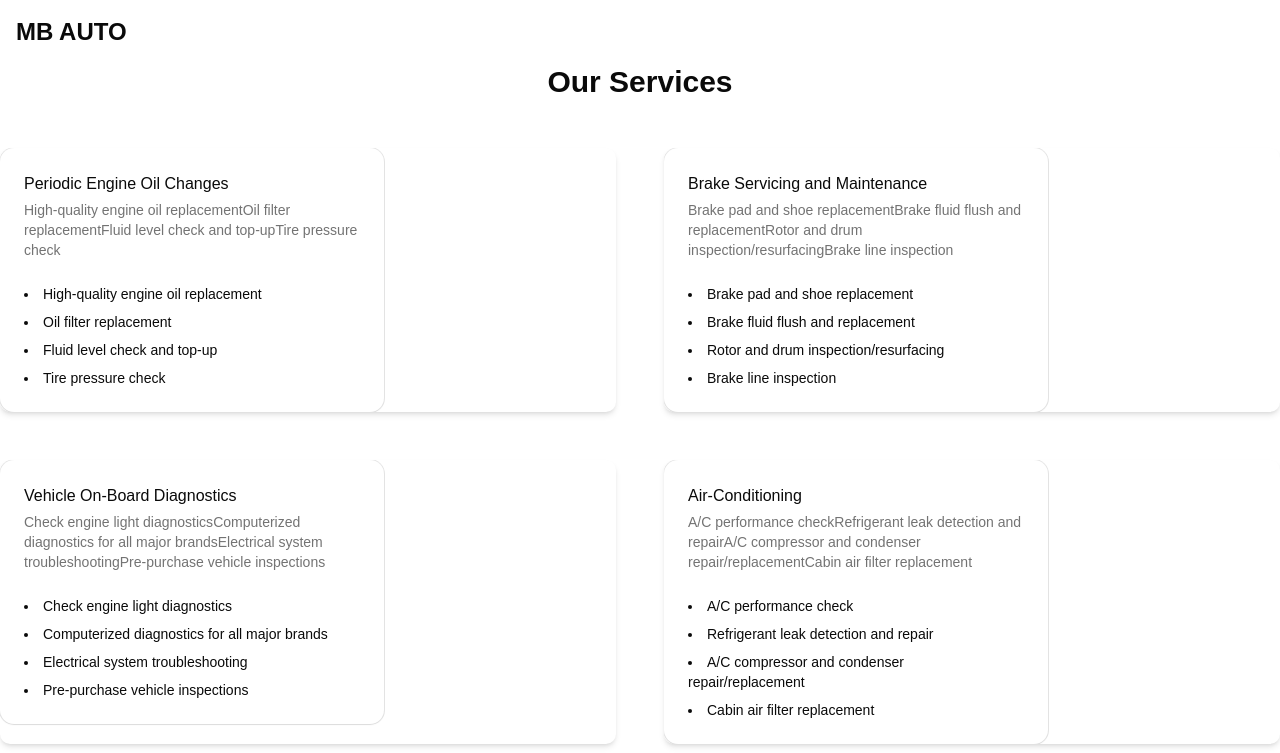
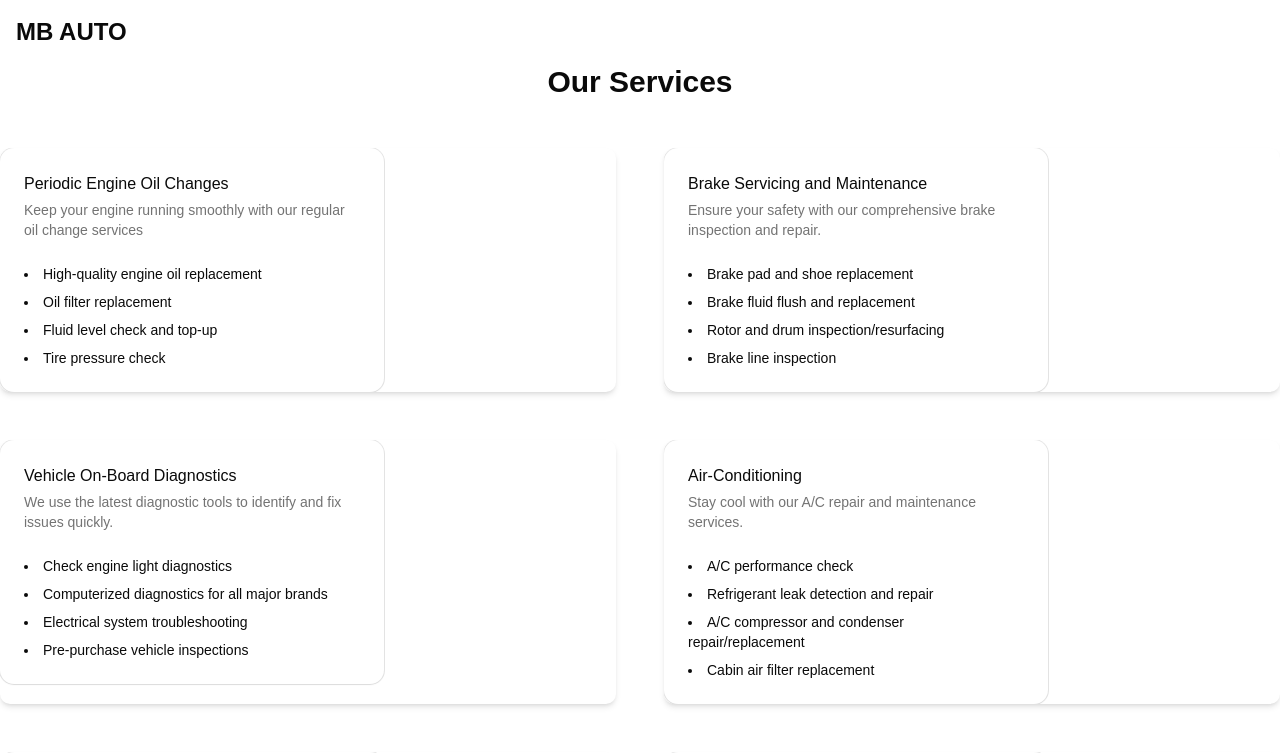
Before and after one commit to gabriel-pub/mbauto-website, a React (Vite) app: page / in a window 1280 px wide. Shown: the top 753 px of the page. Built offline with nearby package versions, Linux system fonts and the light colour scheme.

Commit message:
fix(ServiceCard): Fix incorrectly displayed details
- Changed from details to description
- Removed optional value assignment for ServiceCard
- Updated imports in App.tsx to use import alias

```diff
--- a/src/App.tsx
+++ b/src/App.tsx
@@ -1,7 +1,7 @@
 import { BrowserRouter, Link } from "react-router-dom"
 import { HamburgerMenu } from "@/components/layout/hamburger"
-import { services } from "./data/services"
-import { ServiceCard } from "./components/layout/card"
+import { services } from "@/data/services"
+import { ServiceCard } from "@/components/layout/card"
 
 function Services() {
   return (
--- a/src/components/layout/card.tsx
+++ b/src/components/layout/card.tsx
@@ -8,21 +8,21 @@ import {
 import type { Service } from "@/types"
 
 interface ServiceCardProps {
-  serviceDetails?: Service
+  serviceDetails: Service
 }
 
 export function ServiceCard({ serviceDetails }: ServiceCardProps) {
   return (
     <Card className="w-full max-w-sm">
       <CardHeader>
-        <CardTitle>{serviceDetails?.name || "Test"}</CardTitle>
-        <CardDescription>{serviceDetails?.details || "Test"}</CardDescription>
+        <CardTitle>{serviceDetails.name}</CardTitle>
+        <CardDescription>{serviceDetails.description}</CardDescription>
       </CardHeader>
       <CardContent>
         <form>
           <div className="flex flex-col gap-6">
             <div className="grid gap-2">
-              {serviceDetails?.details.map((detail) => (
+              {serviceDetails.details.map((detail) => (
                 <li key={detail}>{detail}</li>
               ))}
             </div>
```
